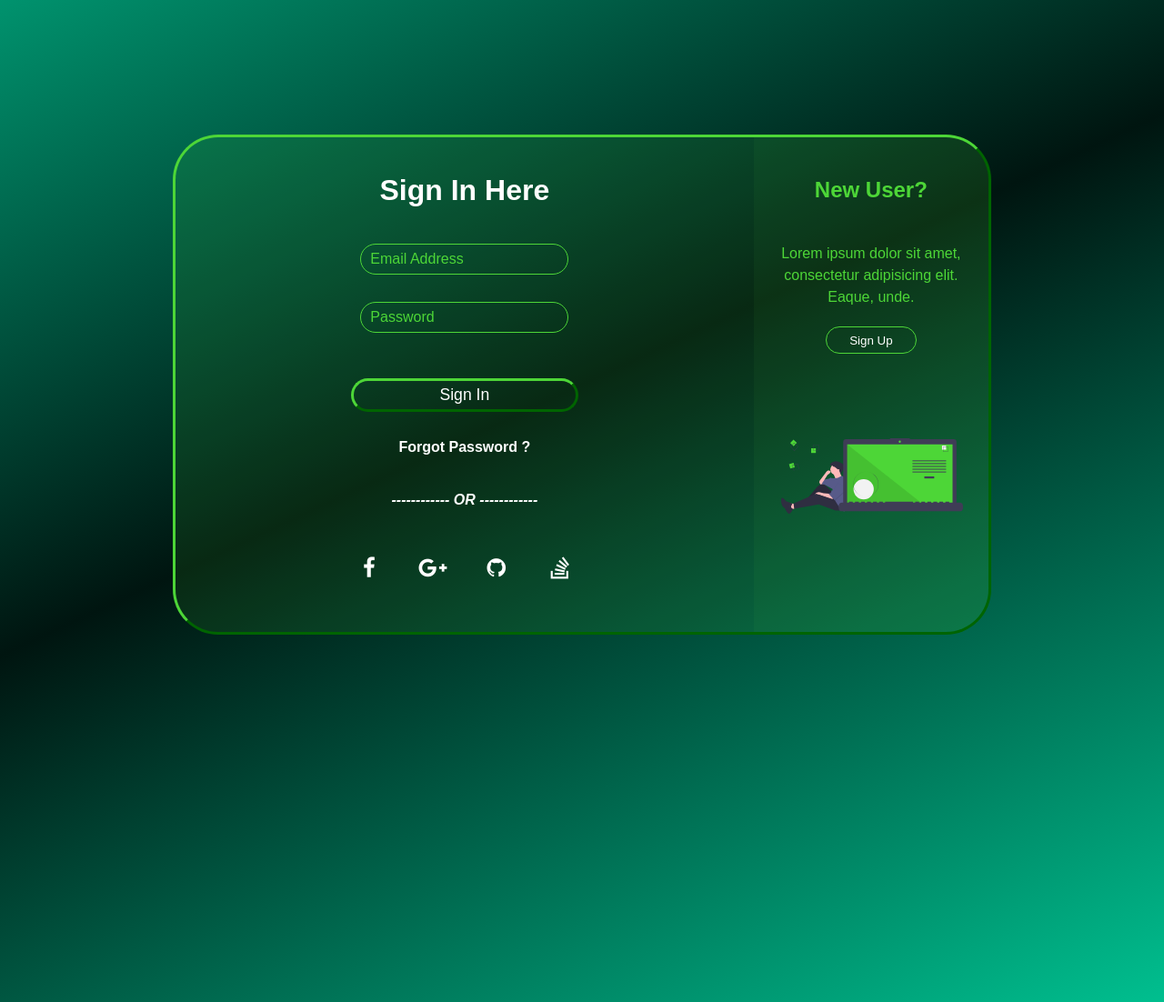
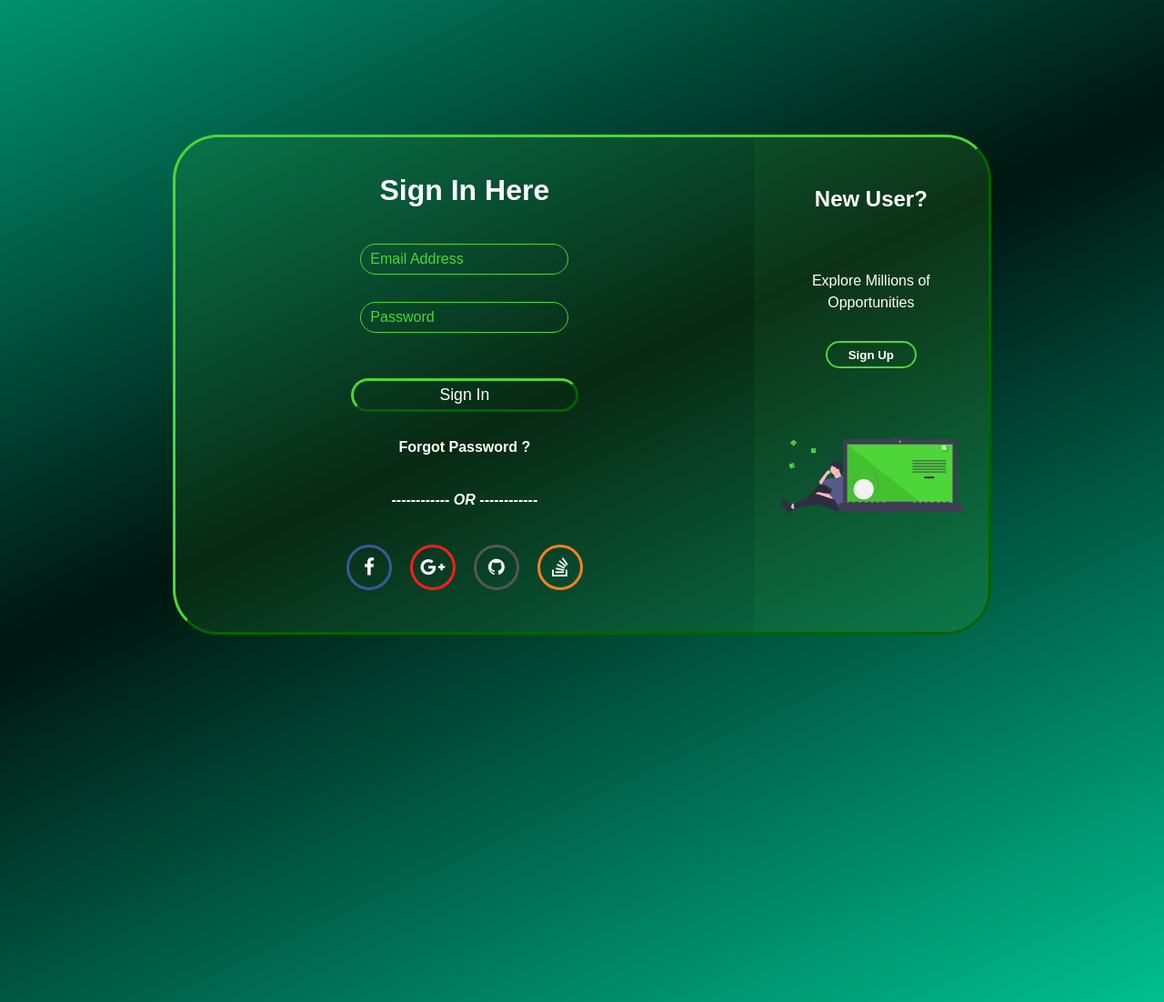
Before and after one commit to ab-yusufi/abkoder, a PHP site: the page made by Projects/Login UI 2/index.html in a window 1280 px wide. Shown: the part 256-1358 px from the top of the page at 91% size. Run offline with PHP 8.4, Linux system fonts and the light colour scheme.

Commit message:
Login UI 2 Final Push

```diff
--- a/Projects/Login UI 2/index.html
+++ b/Projects/Login UI 2/index.html
@@ -45,15 +45,12 @@
         <h2>Sign Up Here</h2>
 
         <label>
-          <!-- <span>Email Address</span> -->
           <input type="email" placeholder="Email Address" />
         </label>
         <label>
-          <!-- <span>Password</span> -->
           <input type="password" placeholder="Password" />
         </label>
         <label>
-          <!-- <span>Password</span> -->
           <input type="password" placeholder="Confirm Password" />
         </label>
         <button class="btn">Sign Up</button>
@@ -77,7 +74,7 @@
       <div class="formText signin">
         <h2>New User?</h2>
         <p>
-          Lorem ipsum dolor sit amet, consectetur adipisicing elit. Eaque, unde.
+          Explore Millions of Opportunities
         </p>
         <button class="btn-2" id="signup">Sign Up</button>
         <img src="images/image1.svg" alt="" />
@@ -85,8 +82,7 @@
       <div class="formText signup">
         <h2>One Of Us?</h2>
         <p>
-          Lorem ipsum dolor sit amet, consectetur adipisicing elit. Alias,
-          velit!
+          We've Missed You A Lot!
         </p>
         <button class="btn-2" id="signin">Sign In</button>
         <img src="images/image1.svg" alt="" />
--- a/Projects/Login UI 2/style.css
+++ b/Projects/Login UI 2/style.css
@@ -1,19 +1,20 @@
 :root {
+  /* --bg-gradient: #b4161b; */
+  /* --primary-color: #e6425e; */
+  /* --primary-dark: #b4161b; */
+  /* --bg-light: rgba(230, 66, 94, 0.1); */
+  /* --bg-light-ft: rgba(230, 66, 94, 0.1); */
   --bg-gradient: #00bf8f;
-  /* --bg-gradient: #b4161b; */
   --primary-color: #4dd637;
-  /* --primary-color: #e6425e; */
   --primary-dark: #006400;
-  /* --primary-dark: #b4161b; */
   --bg-light: rgba(77, 214, 55, 0.1);
-  /* --bg-light: rgba(230, 66, 94, 0.1); */
   --bg-light-ft: rgba(77, 214, 55, 0.05);
-  /* --bg-light-ft: rgba(230, 66, 94, 0.1); */
   --whatsapp-color: #25d366;
   --whatsapp-dark-color: #075e54;
   --facebook-color: #3b5998;
   --stackoverflow: #f48024;
   --instagram-color: #fd1d1d;
+  --github-color: #555;
 }
 
 /* Reset CSS */
@@ -50,14 +51,12 @@
   border-radius: 50px;
   overflow: hidden;
   background: var(--bg-light);
-  /* box-shadow: 0 0 5px #555, 2px 2px 10px var(--primary-color); */
 }
 
 .container .form {
   width: 71.111%;
   height: 100%;
   padding: 40px;
-  /* border: 1px solid green; */
   transition: 1.2s;
 }
 
@@ -83,18 +82,11 @@
   display: block;
   margin: 30px auto;
   text-align: center;
-  /* border: 2px solid blue; */
 }
 
 .form label input[type="email"] {
   margin-top: 10px;
 }
-
-/* .form label span {
-  display: block;
-  margin: 20px 0;
-  font-size: 1.1rem;
-} */
 
 .form label input {
   border: none;
@@ -106,18 +98,12 @@
   border-radius: 30px;
   font-size: 1rem;
   font-weight: 400;
-  /* transform: scaleX(1.1); */
   transition: 0.5s;
 }
 
 .form label input::placeholder {
   font-weight: normal;
   color: var(--primary-color);
-}
-
-.form label input:focus {
-  /* transform: scaleX(1.2); */
-  /* background: var(--primary-dark); */
 }
 
 .form button {
@@ -166,44 +152,40 @@
   cursor: pointer;
 }
 
-.form .social a.facebook:hover {
-  border: 1px solid var(--facebook-color);
+.form .social a.facebook {
+  border: 3px solid var(--facebook-color);
 }
 
-.form .social a.facebook:hover .fa-facebook {
-  color: var(--facebook-color);
-  font-size: 1.3rem;
+.form .social a.facebook:hover {
+  background: var(--facebook-color);
+}
+
+.form .social a.google-plus {
+  border: 3px solid var(--instagram-color);
 }
 
 .form .social a.google-plus:hover {
-  border: 1px solid var(--instagram-color);
+  background: var(--instagram-color);
 }
 
-.form .social a.google-plus:hover .fa-google-plus {
-  color: var(--instagram-color);
-  font-size: 1.3rem;
+.form .social a.github {
+  border: 3px solid var(--github-color);
 }
 
 .form .social a.github:hover {
-  border: 1px solid #555;
+  background: var(--github-color);
 }
 
-.form .social a.github:hover .fa-github {
-  color: #555;
-  font-size: 1.3rem;
+.form .social a.stack-overflow {
+  border: 3px solid var(--stackoverflow);
 }
 
 .form .social a.stack-overflow:hover {
-  border: 1px solid var(--stackoverflow);
-}
-
-.form .social a.stack-overflow:hover .fa-stack-overflow {
-  color: var(--stackoverflow);
-  font-size: 1.3rem;
+  background: var(--stackoverflow);
 }
 
 .form .social .fa {
-  font-size: 1.5rem;
+  font-size: 1.3rem;
   transition: 0.3s;
 }
 
@@ -216,15 +198,11 @@
   height: 100%;
   width: 28.89%;
   padding: 20px;
-  /* color: var(--primary-dark); */
   color: var(--primary-color);
   background: var(--bg-light-ft);
   display: flex;
   flex-direction: column;
   align-items: center;
-  /* border: 1px solid blue; */
-  /* background: var(--primary-color); */
-
   transition: 1.2s;
 }
 
@@ -243,7 +221,10 @@
 .formText p {
   text-align: center;
   margin: 20px 0;
+  padding: 10px;
   line-height: 1.5;
+  color: #fff;
+  border-radius: 25px;
 }
 
 .formText .btn-2 {
@@ -315,12 +296,12 @@
   cursor: pointer;
   background: transparent;
   padding: 5px 0;
-  border: 1px solid var(--primary-color);
+  border: 2px solid var(--primary-color);
   color: #fff;
+  font-weight: 600;
 }
 
 .btn-2:hover {
-  /* box-shadow: 0 0 5px #111; */
   box-shadow: 2px 2px 10px var(--primary-color);
 }
 .btn-2:active {
@@ -339,12 +320,10 @@
     width: 100%;
     height: 80%;
     padding: 20px;
-    /* border: 5px solid green; */
     overflow: hidden;
   }
 
   .formText {
-    /* border: 5px solid blue; */
     width: 100%;
     height: 20%;
     left: auto;
@@ -405,7 +384,7 @@
   }
 
   .form .social a.github {
-    border: 2px solid #555;
+    border: 2px solid var(--github-color);
   }
 
   .form .social a.stack-overflow {
@@ -435,8 +414,8 @@
   }
 
   .form .social a {
-    height: 30px;
-    width: 30px;
+    height: 40px;
+    width: 40px;
   }
 
   .form .social .fa {
```
